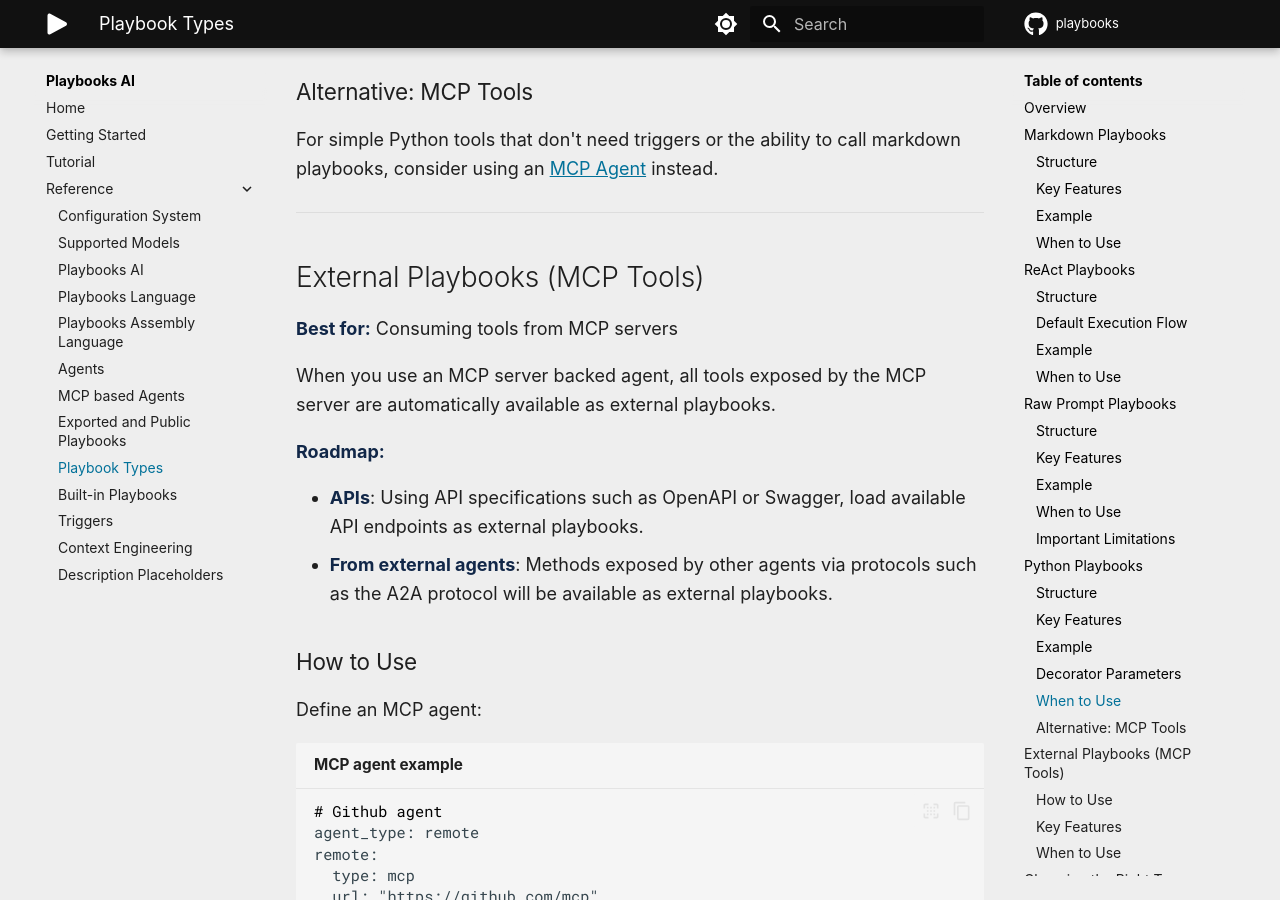
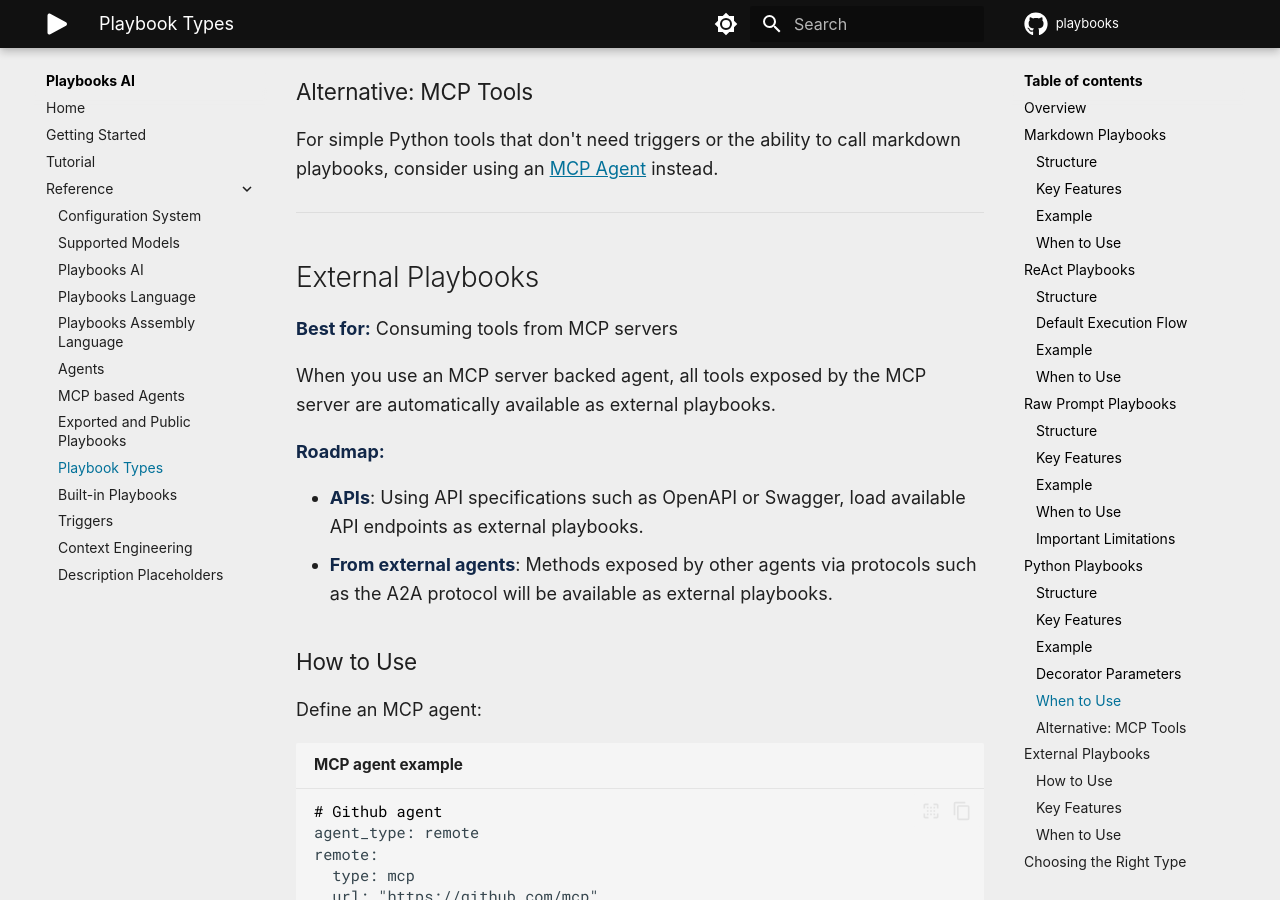
Before and after one commit to playbooks-ai/playbooks-docs, an MkDocs documentation site: the page built from docs/reference/playbook-types.md, in a window 1280 px wide and 900 px high, scrolled down 11824 px. Built offline with MkDocs 1.6.1 and Material for MkDocs 9.7.7, drawn with Linux system fonts in a browser that asks for light colours; emoji names are drawn with the system emoji font; some web fonts are replaced; comment, search, counter and statistics services are not loaded.

Commit message:
Fix links

```diff
--- a/docs/reference/playbook-types.md
+++ b/docs/reference/playbook-types.md
@@ -458,7 +458,7 @@
 
 ---
 
-## External Playbooks (MCP Tools)
+## External Playbooks
 
 **Best for:** Consuming tools from MCP servers
 
```
Also changed, not shown: docs/tutorials/index.md (+1 -1 lines).
